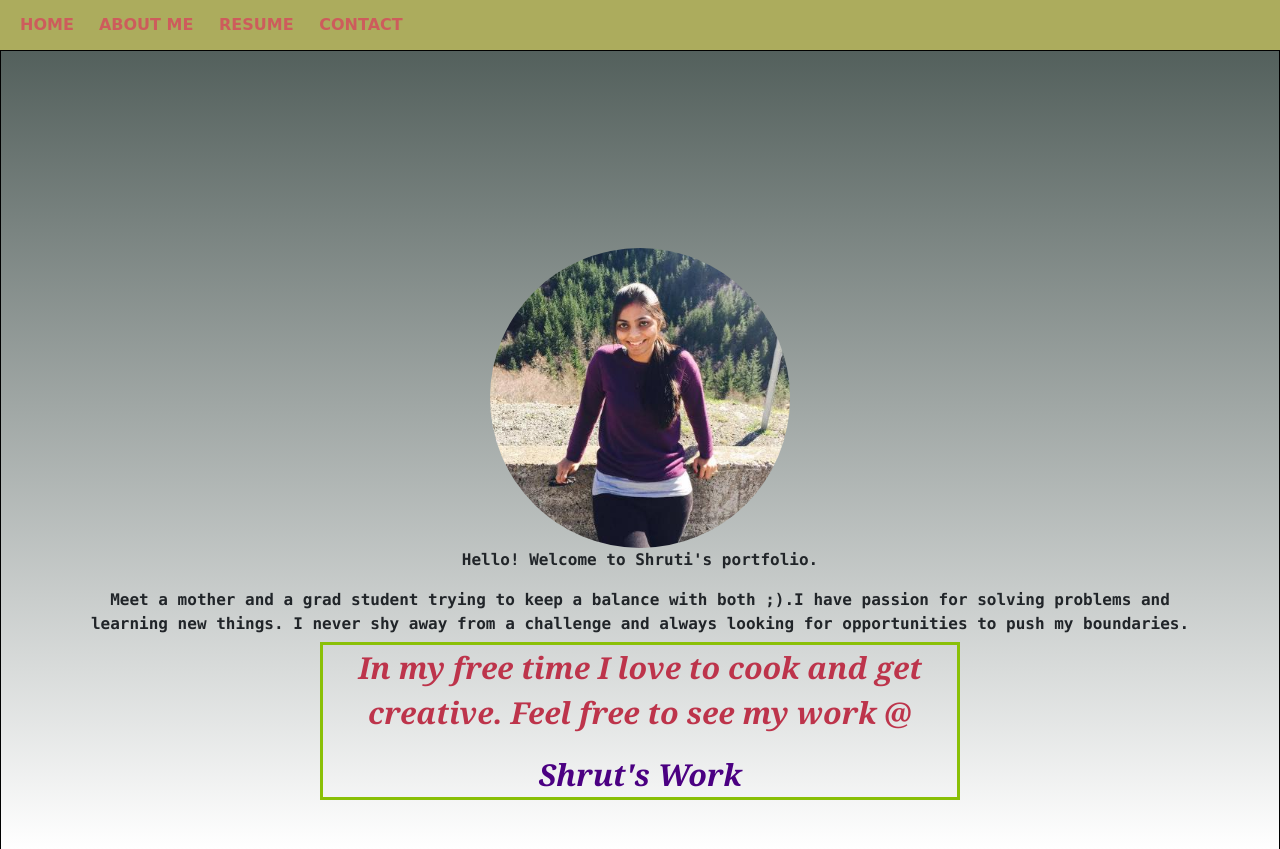
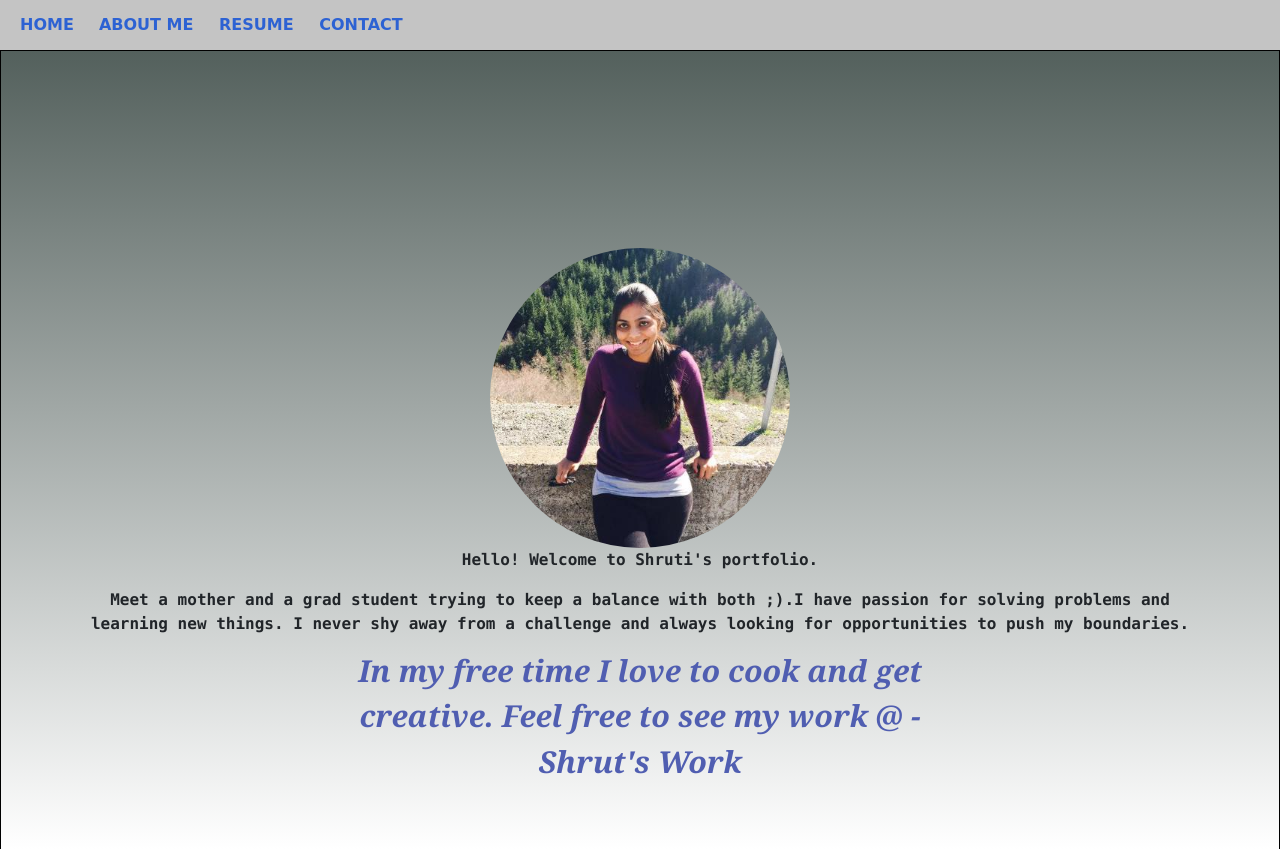
Before and after one commit to snuchhi/snuchhi.github.io, a plain HTML site: page index.html in a window 1280 px wide. Shown: the top 849 px of the page. Drawn offline with nearby package versions, Linux system fonts and the light colour scheme.

Commit message:
added change some styling

```diff
--- a/index.html
+++ b/index.html
@@ -71,7 +71,7 @@
                 </div>
                 <div class = "mywork">
                 <p><i>In my free time I love to cook and get creative.
-                        Feel free to see my work @ </p><a href = "Shrut's Work.html" style ="color:indigo">Shrut's Work</i></a>
+                        Feel free to see my work @ - Shrut's Work</p><a href = "Shrut's Work.html"></i></a>
                 </div>
 
 
--- a/style.css
+++ b/style.css
@@ -12,7 +12,7 @@ header {
     right: 0;
     height:50px;
     line-height:50px;
-    background-color: rgb(172, 172, 93);
+    background-color: rgb(196, 196, 196);
     font-family: cursive;
 
 
@@ -52,13 +52,13 @@ section {
 
 .mywork
 {
-    color:rgb(189, 52, 75);
+    color:rgb(80, 94, 177);
     font-family: Cambria, Cochin, Georgia, Times, 'Times New Roman', serif;
     font-size: 0.8cm;
     position: absolute;
     width: 50%;
     bottom: 0;
-    border: 3px solid #8AC007;
+
 
 }
 
@@ -89,7 +89,8 @@ section h3 {
 
 header a {
     text-decoration:none;
-    color: indianred;
+    color: rgb(45, 98, 211);
+
 
 }
 
@@ -113,6 +114,7 @@ header a {
 .section-inner2 h2, .section-inner3
 {
     font-family: fantasy;
+
 }
 
 
```
